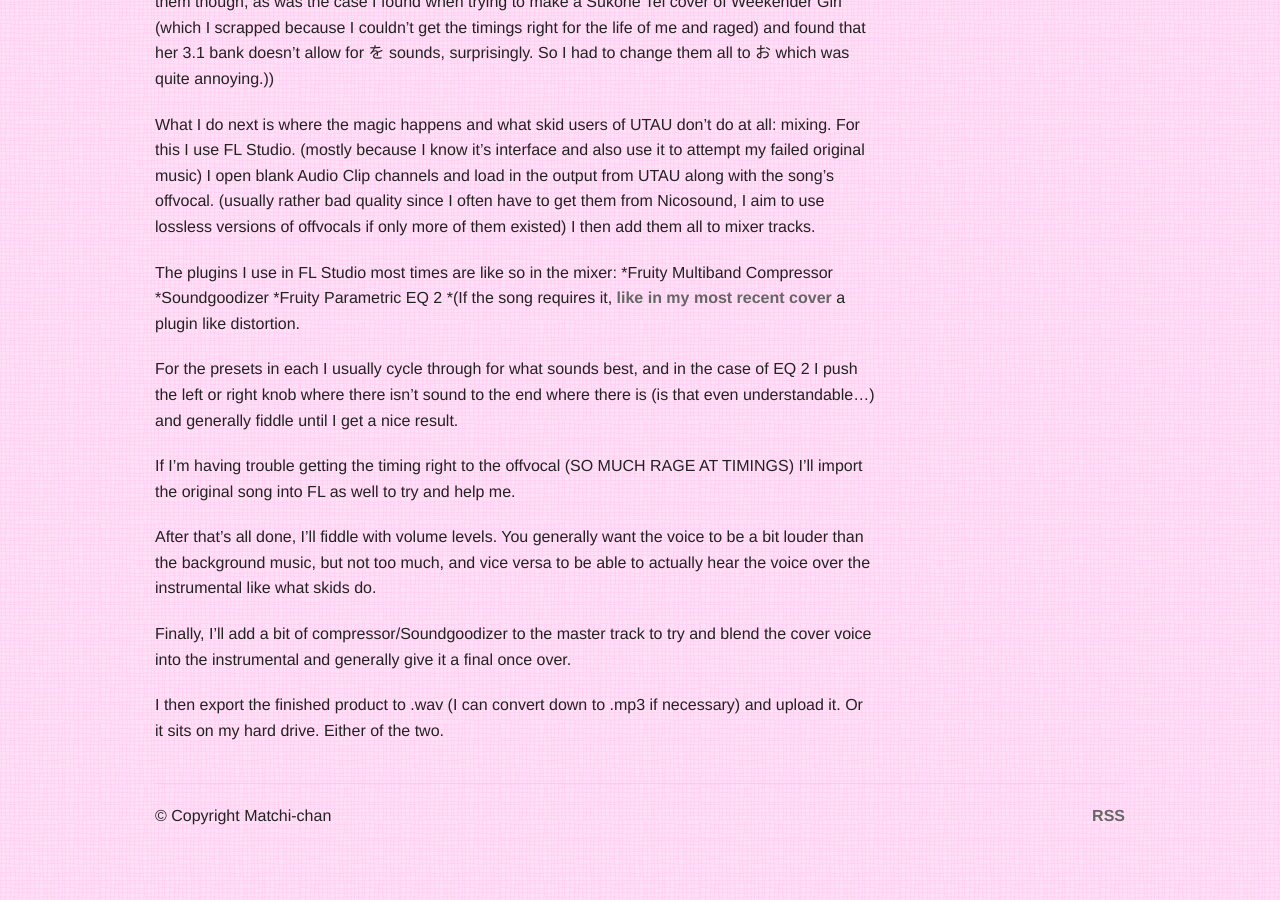
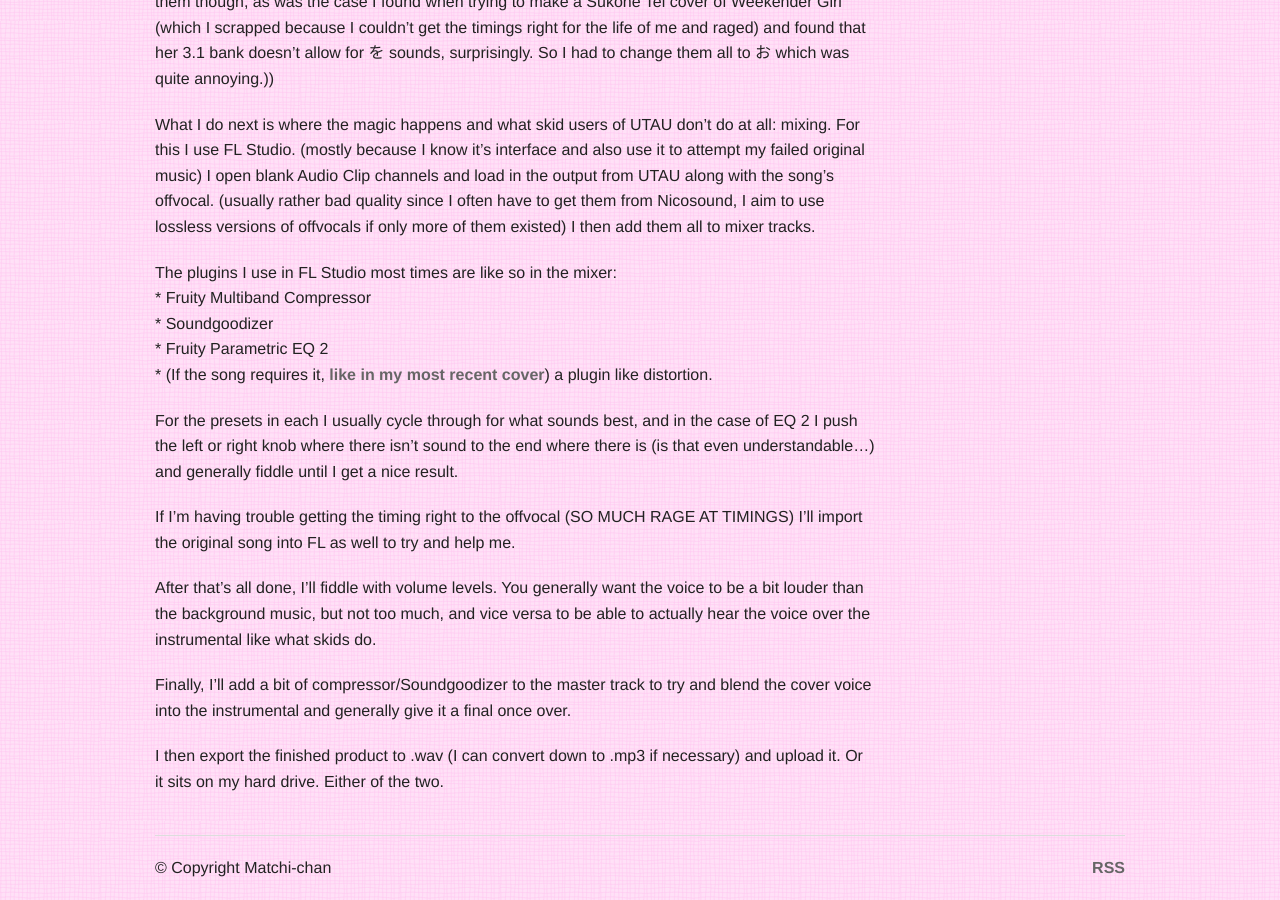
Before and after one commit to Matchi-chan/matchi-chan.github.com, a Jekyll site: the page built from _posts/2013-04-03-How-I-make-my-UTAU-covers.md, in a window 1280 px wide and 900 px high, scrolled down 579 px. Built offline with Jekyll 4.4.1, drawn with Linux system fonts in a browser that asks for light colours; Markdown is read by kramdown in place of the engine named in the settings.

```diff
--- a/_posts/2013-04-03-How-I-make-my-UTAU-covers.md
+++ b/_posts/2013-04-03-How-I-make-my-UTAU-covers.md
@@ -17,10 +17,10 @@ After that, I take the file(s) into UTAU and render them out into a folder I mak
 What I do next is where the magic happens and what skid users of UTAU don't do at all: mixing. For this I use FL Studio. (mostly because I know it's interface and also use it to attempt my failed original music) I open blank Audio Clip channels and load in the output from UTAU along with the song's offvocal. (usually rather bad quality since I often have to get them from Nicosound, I aim to use lossless versions of offvocals if only more of them existed) I then add them all to mixer tracks.
 
 The plugins I use in FL Studio most times are like so in the mixer:
-*Fruity Multiband Compressor
-*Soundgoodizer
-*Fruity Parametric EQ 2
-*(If the song requires it, [like in my most recent cover](http://soundcloud.com/matchi-chan/utau-cover-party-junkie-namine-ritsu) a plugin like distortion.
+<br/>* Fruity Multiband Compressor
+<br/>* Soundgoodizer
+<br/>* Fruity Parametric EQ 2
+<br/>* (If the song requires it, [like in my most recent cover](http://soundcloud.com/matchi-chan/utau-cover-party-junkie-namine-ritsu)) a plugin like distortion.
 
 For the presets in each I usually cycle through for what sounds best, and in the case of EQ 2 I push the left or right knob where there isn't sound to the end where there is (is that even understandable...) and generally fiddle until I get a nice result.
 
```
